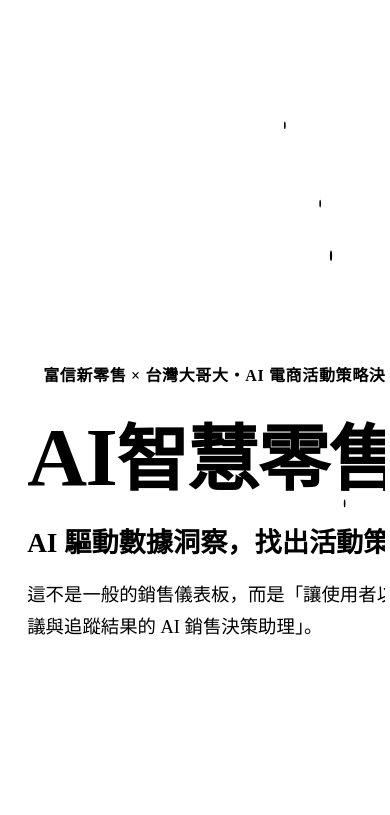
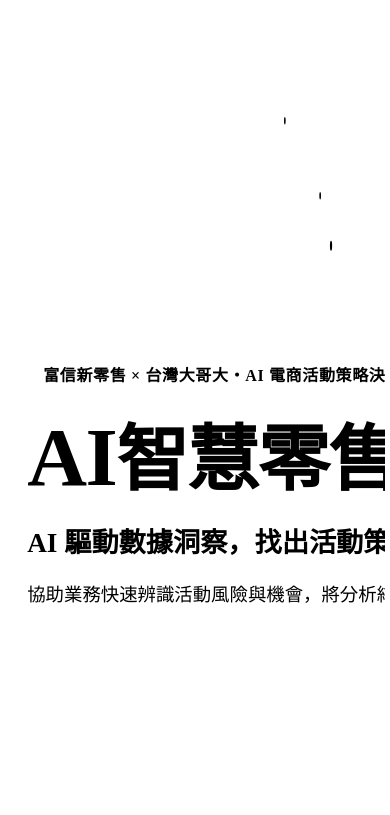
Before and after one commit to Olichia/fushin-sales-ai, a Python web app: template app_pages/templates/home_hero.html in a window 390 px wide. Shown: the top 815 px of the page. Run offline with Jinja, Linux system fonts and the light colour scheme; the template is opened without the code that fills it, so the values that code supplies are empty.

Commit message:
灰色底字說明

```diff
--- a/app_pages/templates/home_hero.html
+++ b/app_pages/templates/home_hero.html
@@ -144,13 +144,13 @@ body [data-testid="stMainBlockContainer"] {
 }
 
 .hero-description {
-    max-width: 640px;
     margin-bottom: 2rem;
 
     color: var(--text-secondary);
     font-size: 1.15rem;
     font-weight: 500;
     line-height: 1.75;
+    white-space: nowrap;
 }
 
 .hero-feature-grid {
@@ -495,6 +495,10 @@ Rounded），四色徽章底色／邊框色用 color-mix() 從既有的
         white-space: normal;
     }
 
+    .hero-description {
+        white-space: normal;
+    }
+
     .hero-feature-grid,
     .hero-stats-row {
         grid-template-columns: repeat(2, minmax(0, 1fr));
@@ -531,7 +535,7 @@ Rounded），四色徽章底色／邊框色用 color-mix() 從既有的
             <div class="hero-subtitle">
                 AI 驅動數據洞察，找出活動策略最佳解
             </div>
-            <div class="hero-description">這不是一般的銷售儀表板，而是「讓使用者以自然語言取得客戶洞察、行動建議與追蹤結果的 AI 銷售決策助理」。</div>
+            <div class="hero-description">協助業務快速辨識活動風險與機會，將分析結果轉化為可直接執行的行動</div>
             <div class="hero-feature-grid">{{FEATURE_CARDS_HTML}}</div>
         </div>
         <div class="hero-orb-wrap">
```
